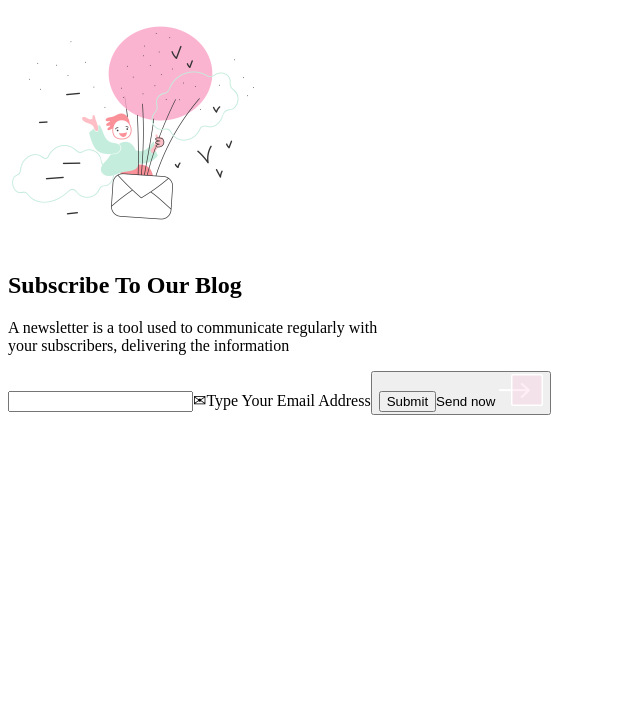
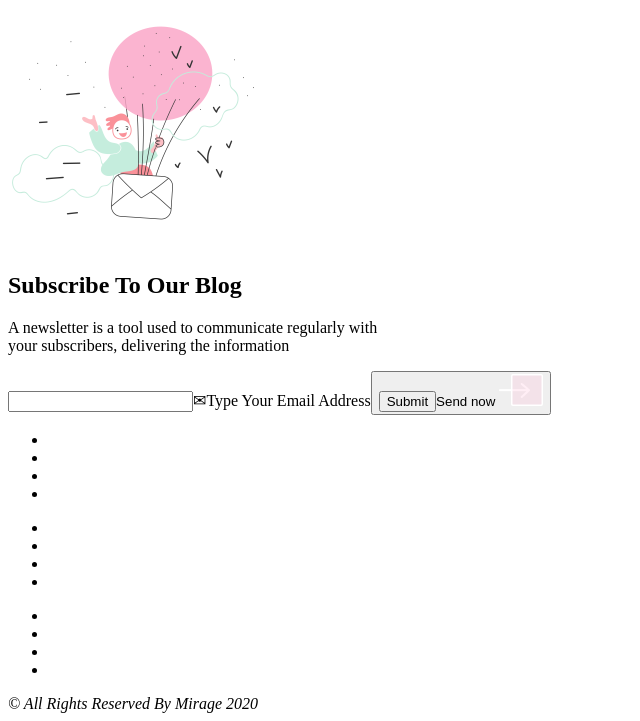
Before and after one commit to dinozaurly/mirage, a plain HTML site: page index.html in a window 1280 px wide. Shown: the part 4792-5513 px from the top of the page, without its empty margins (0-640 px from the left). Before the commit the page ends 5215 px from the top, so only its background shows below. Drawn offline with Linux system fonts and the light colour scheme.

Commit message:
Added footer

```diff
--- a/index.html
+++ b/index.html
@@ -102,5 +102,34 @@
        <div><input type="email" id="email"><label for="email"><span>&#9993;</span>Type Your Email Address</label><button><input type="submit">Send now <img src="images/start arrow.png"></button></div>
         </section>
     </main>
-    <footer></footer>
+    <footer>
+       <div> <div>
+
+        </div>
+
+        <div>
+            <ul>
+                <li></li>
+                <li></li>
+                <li></li>
+                <li></li>
+            </ul>
+            <ul>
+                <li></li>
+                <li></li>
+                <li></li>
+                <li></li>
+            </ul>
+            <ul>
+                <li></li>
+                <li></li>
+                <li></li>
+                <li></li>
+            </ul>
+        </div>
+       </div>
+        <div>
+            <div> <address>© All Rights Reserved By Mirage 2020</address></div>
+        </div>
+    </footer>
 </body>
```
